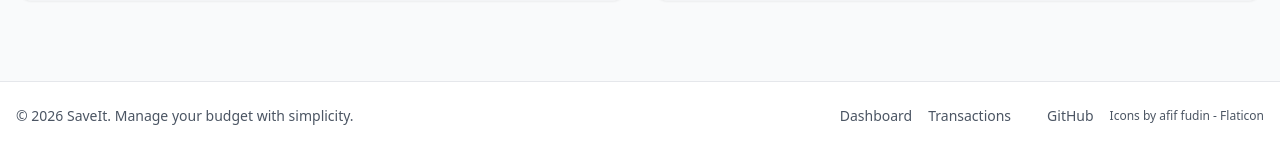
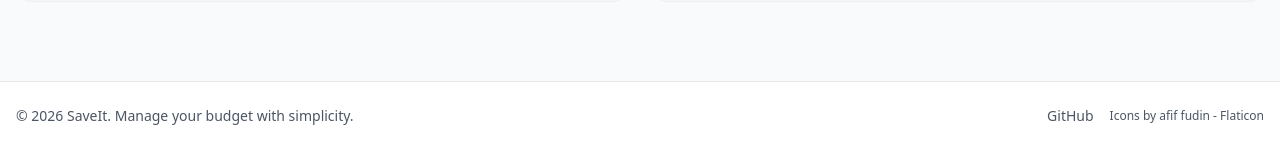
Before and after one commit to Orfico/saveit, a Django app: template templates/core/dashboard.html in a window 1280 px wide. Shown: the part 851-1001 px from the top of the page. Run offline with Django 5.2, Linux system fonts and the light colour scheme; the template is opened without the code that fills it, so the values that code supplies are empty; some libraries are stand-ins or nearby versions.

Commit message:
icon footer improved better

```diff
--- a/templates/base.html
+++ b/templates/base.html
@@ -127,12 +127,6 @@
 
                 <!-- Links -->
                 <div class="flex items-center gap-4">
-                    <a href="{% url 'core:dashboard' %}" class="text-sm text-gray-600 hover:text-blue-600 transition-colors">
-                        Dashboard
-                    </a>
-                    <a href="{% url 'core:transaction_list' %}" class="text-sm text-gray-600 hover:text-blue-600 transition-colors">
-                        Transactions
-                    </a>
                     <a href="https://github.com/Orfico/saveit" target="_blank" rel="noopener noreferrer" class="text-sm text-gray-600 hover:text-blue-600 transition-colors flex items-center gap-1">
                         <i data-lucide="github" class="w-4 h-4"></i>
                         GitHub
```
